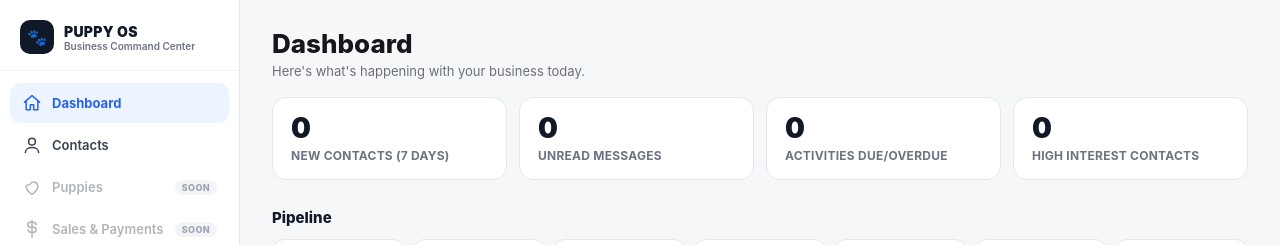
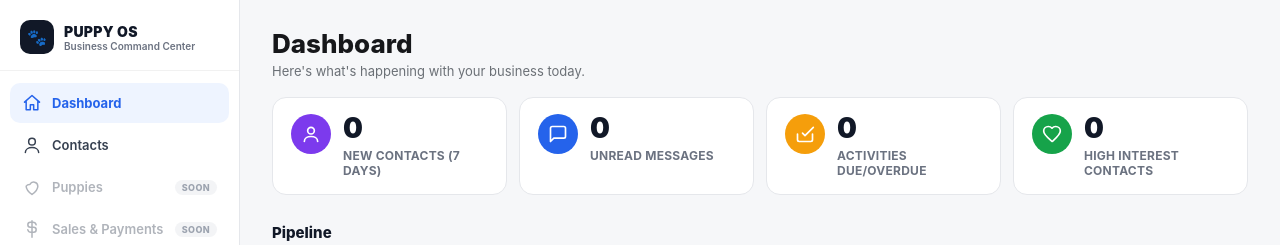
Before and after one commit to Shizman2/pick-your-puppy-live, a Next.js app: page /admin/dashboard in a window 1280 px wide. Shown: the top 245 px of the page. Built offline with nearby package versions, Linux system fonts and the light colour scheme; no server answers; the database is empty.

Commit message:
Add colored icon badges to dashboard, matching mockup

```diff
--- a/app/admin/dashboard/page.tsx
+++ b/app/admin/dashboard/page.tsx
@@ -5,6 +5,7 @@ import type { DashboardData } from "../../../lib/dashboard";
 import { getAdminUserEmail } from "../../../lib/getAdminUser";
 import { getUnreadMessageCount } from "../../../lib/unreadCount";
 import { formatRelativeTime } from "../../../lib/formatRelative";
+import IconBadge, { ICONS } from "../../../components/admin/dashboard/IconBadge";
 import "../../../components/admin/layout/adminShell.css";
 import "../../../components/admin/contacts/contacts.css";
 import "../../../components/admin/dashboard/dashboard.css";
@@ -51,20 +52,32 @@ export default async function DashboardPage() {
           <>
             <div className="dashboard-stat-grid">
               <div className="dashboard-stat-card">
+                <IconBadge color="purple" path={ICONS.contacts} />
+                <div className="dashboard-stat-body">
                   <div className="dashboard-stat-value">{data.newContactsThisWeek}</div>
                   <div className="dashboard-stat-label">New contacts (7 days)</div>
                 </div>
+              </div>
               <div className="dashboard-stat-card">
+                <IconBadge color="blue" path={ICONS.message} />
+                <div className="dashboard-stat-body">
                   <div className="dashboard-stat-value">{data.unreadMessages}</div>
                   <div className="dashboard-stat-label">Unread messages</div>
                 </div>
+              </div>
               <div className="dashboard-stat-card">
+                <IconBadge color="orange" path={ICONS.checklist} />
+                <div className="dashboard-stat-body">
                   <div className="dashboard-stat-value">{data.activitiesDueTodayOrOverdue}</div>
                   <div className="dashboard-stat-label">Activities due/overdue</div>
                 </div>
+              </div>
               <div className="dashboard-stat-card">
+                <IconBadge color="green" path={ICONS.heart} />
+                <div className="dashboard-stat-body">
                   <div className="dashboard-stat-value">{data.highInterestCount}</div>
                   <div className="dashboard-stat-label">High interest contacts</div>
+                </div>
               </div>
             </div>
 
@@ -91,34 +104,46 @@ export default async function DashboardPage() {
                 <>
                   {data.needsAttention.overdueActivities.map((a) => (
                     <div key={a.id} className="dashboard-attention-item">
+                      <span className="dashboard-attention-left">
+                        <IconBadge color="red" path={ICONS.phone} size="small" />
                         <span>
                           <Link href={`/admin/contacts/${a.contactId}`}>{a.contactName}</Link> — {a.title}
+                        </span>
                       </span>
                       <span className="dashboard-attention-tag">Overdue activity</span>
                     </div>
                   ))}
                   {data.needsAttention.staleUnread.map((m) => (
                     <div key={m.contactId} className="dashboard-attention-item">
+                      <span className="dashboard-attention-left">
+                        <IconBadge color="blue" path={ICONS.message} size="small" />
                         <span>
                           <Link href={`/admin/messages#${m.contactId}`}>{m.contactName}</Link> — unread since{" "}
                           {formatRelativeTime(m.lastMessageAt)}
+                        </span>
                       </span>
                       <span className="dashboard-attention-tag">Unread</span>
                     </div>
                   ))}
                   {data.needsAttention.staleHighInterest.map((c) => (
                     <div key={c.contactId} className="dashboard-attention-item">
+                      <span className="dashboard-attention-left">
+                        <IconBadge color="orange" path={ICONS.heart} size="small" />
                         <span>
                           <Link href={`/admin/contacts/${c.contactId}`}>{c.contactName}</Link> — high interest, no
                           recent activity
+                        </span>
                       </span>
                       <span className="dashboard-attention-tag">Needs follow-up</span>
                     </div>
                   ))}
                   {data.needsAttention.possibleDuplicates.map((c) => (
                     <div key={c.contactId} className="dashboard-attention-item">
+                      <span className="dashboard-attention-left">
+                        <IconBadge color="purple" path={ICONS.warning} size="small" />
                         <span>
                           <Link href={`/admin/contacts/${c.contactId}`}>{c.contactName}</Link>
+                        </span>
                       </span>
                       <span className="dashboard-attention-tag">Possible duplicate</span>
                     </div>
--- /dev/null
+++ b/components/admin/dashboard/IconBadge.tsx
@@ -0,0 +1,25 @@
+interface IconBadgeProps {
+  color: "green" | "blue" | "purple" | "orange" | "red";
+  path: string;
+  size?: "normal" | "small";
+}
+
+export default function IconBadge({ color, path, size = "normal" }: IconBadgeProps) {
+  return (
+    <div className={`dashboard-icon-badge ${color}${size === "small" ? " small" : ""}`}>
+      <svg viewBox="0 0 24 24" fill="none" stroke="currentColor" strokeWidth="2">
+        <path d={path} strokeLinecap="round" strokeLinejoin="round" />
+      </svg>
+    </div>
+  );
+}
+
+// Shared icon paths so the same shape is reused consistently.
+export const ICONS = {
+  contacts: "M12 12a4 4 0 100-8 4 4 0 000 8zM4 21c0-4 4-6 8-6s8 2 8 6",
+  message: "M21 15a2 2 0 01-2 2H7l-4 4V5a2 2 0 012-2h14a2 2 0 012 2v10z",
+  checklist: "M9 11l3 3L22 4M3 12v7a2 2 0 002 2h14a2 2 0 002-2v-7",
+  heart: "M12 21l-1.45-1.32C5.4 15.36 2 12.28 2 8.5 2 5.42 4.42 3 7.5 3c1.74 0 3.41.81 4.5 2.09C13.09 3.81 14.76 3 16.5 3 19.58 3 22 5.42 22 8.5c0 3.78-3.4 6.86-8.55 11.54L12 21z",
+  phone: "M22 16.92v3a2 2 0 01-2.18 2 19.79 19.79 0 01-8.63-3.07 19.5 19.5 0 01-6-6 19.79 19.79 0 01-3.07-8.67A2 2 0 014.11 2h3a2 2 0 012 1.72c.127.96.361 1.903.7 2.81a2 2 0 01-.45 2.11L8.09 9.91a16 16 0 006 6l1.27-1.27a2 2 0 012.11-.45c.907.339 1.85.573 2.81.7A2 2 0 0122 16.92z",
+  warning: "M10.29 3.86L1.82 18a2 2 0 001.71 3h16.94a2 2 0 001.71-3L13.71 3.86a2 2 0 00-3.42 0zM12 9v4M12 17h.01",
+};
--- a/components/admin/dashboard/dashboard.css
+++ b/components/admin/dashboard/dashboard.css
@@ -16,6 +16,36 @@
   border: 1px solid #e5e7eb;
   border-radius: 14px;
   padding: 16px 18px;
+  display: flex;
+  align-items: flex-start;
+  gap: 12px;
+}
+
+.dashboard-icon-badge {
+  width: 40px;
+  height: 40px;
+  border-radius: 50%;
+  display: flex;
+  align-items: center;
+  justify-content: center;
+  flex-shrink: 0;
+  color: #fff;
+}
+
+.dashboard-icon-badge svg {
+  width: 20px;
+  height: 20px;
+}
+
+.dashboard-icon-badge.green { background: #16a34a; }
+.dashboard-icon-badge.blue { background: #2563eb; }
+.dashboard-icon-badge.purple { background: #7c3aed; }
+.dashboard-icon-badge.orange { background: #f59e0b; }
+.dashboard-icon-badge.red { background: #ef4444; }
+
+.dashboard-stat-body {
+  flex: 1;
+  min-width: 0;
 }
 
 .dashboard-stat-value {
@@ -89,6 +119,23 @@
   background: #fff;
 }
 
+.dashboard-attention-left {
+  display: flex;
+  align-items: center;
+  gap: 12px;
+  min-width: 0;
+}
+
+.dashboard-icon-badge.small {
+  width: 32px;
+  height: 32px;
+}
+
+.dashboard-icon-badge.small svg {
+  width: 16px;
+  height: 16px;
+}
+
 .dashboard-attention-item a {
   color: #2563eb;
   font-weight: 700;
```
Lines whose indentation alone changed are shown as unchanged.
